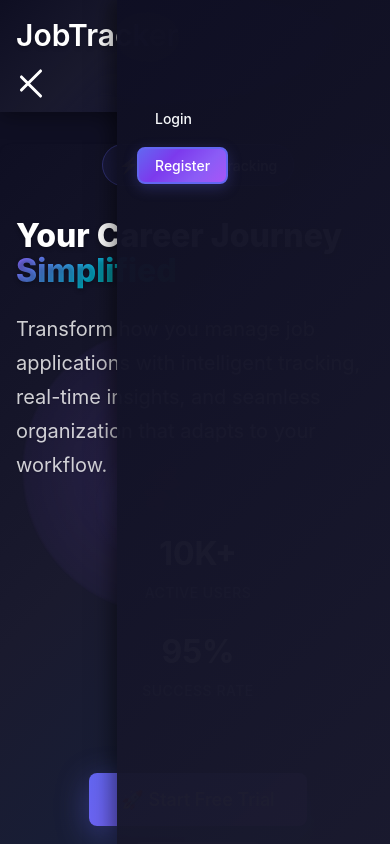
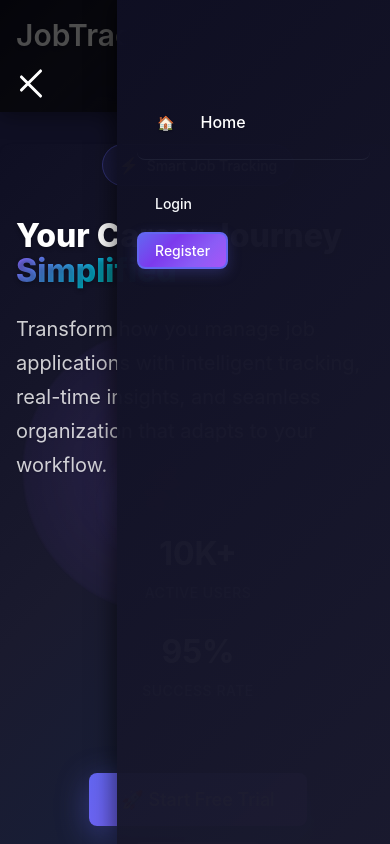
Before and after one commit to PLMatlhape/Own-UI-Challenge2, a React (Vite) app: page / in a window 390 px wide. Both pictures are taken after a click on the button "Toggle menu". Shown: the top 844 px of the page. Built offline with nearby package versions, Linux system fonts and the light colour scheme.

Commit message:
fix: Hamburger menu now visible on mobile - Added mobile overlay for better UX - Fixed conflicting CSS that was hiding nav links - Added fadeIn animation for overlay - Improved responsive breakpoints - Hamburger menu now shows at viewport < 768px

```diff
--- a/src/components/Header/Header.css
+++ b/src/components/Header/Header.css
@@ -137,10 +137,36 @@
   transform: translateY(-11px) rotate(-45deg);
 }
 
+/* Mobile Overlay */
+.mobile-overlay {
+  display: none;
+  position: fixed;
+  top: 0;
+  left: 0;
+  right: 0;
+  bottom: 0;
+  background: rgba(0, 0, 0, 0.7);
+  z-index: 99;
+  animation: fadeIn 0.3s ease;
+}
+
+@keyframes fadeIn {
+  from {
+    opacity: 0;
+  }
+  to {
+    opacity: 1;
+  }
+}
+
 /* Mobile Menu Styles */
 @media (max-width: 768px) {
   .hamburger {
     display: flex;
+  }
+
+  .mobile-overlay {
+    display: block;
   }
 
   .header-nav {
@@ -211,23 +237,17 @@
     padding: var(--spacing-3) 0;
   }
 
-  .header-nav {
-    gap: var(--spacing-2);
+  .header-logo {
+    font-size: var(--font-size-lg);
   }
 
-  .auth-buttons {
-    flex-direction: column;
-    gap: var(--spacing-1);
+  .hamburger {
+    width: 28px;
+    height: 23px;
   }
 }
 
-@media (max-width: 480px) {
-  .nav-link {
-    display: none;
-  }
-}
-
-@media (min-width: 768px) {
+@media (min-width: 769px) {
   .header-content {
     padding: var(--spacing-5) 0;
   }
--- a/src/components/Header/Header.tsx
+++ b/src/components/Header/Header.tsx
@@ -43,6 +43,14 @@
             <span></span>
           </button>
 
+          {/* Mobile Menu Overlay */}
+          {isMobileMenuOpen && (
+            <div
+              className="mobile-overlay"
+              onClick={closeMobileMenu}
+            ></div>
+          )}
+
           <nav className={`header-nav ${isMobileMenuOpen ? 'mobile-open' : ''}`}>
             <Link to="/" className="nav-link home-link" onClick={closeMobileMenu}>
               <Button variant="ghost" size="sm">
```
